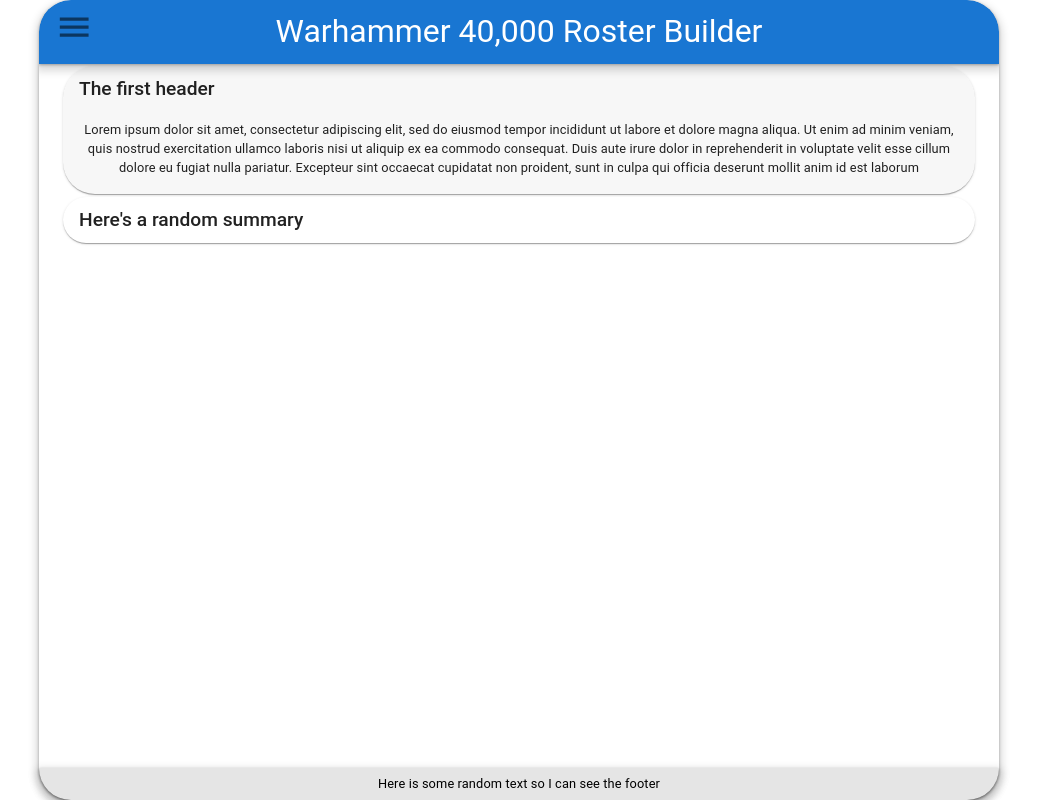
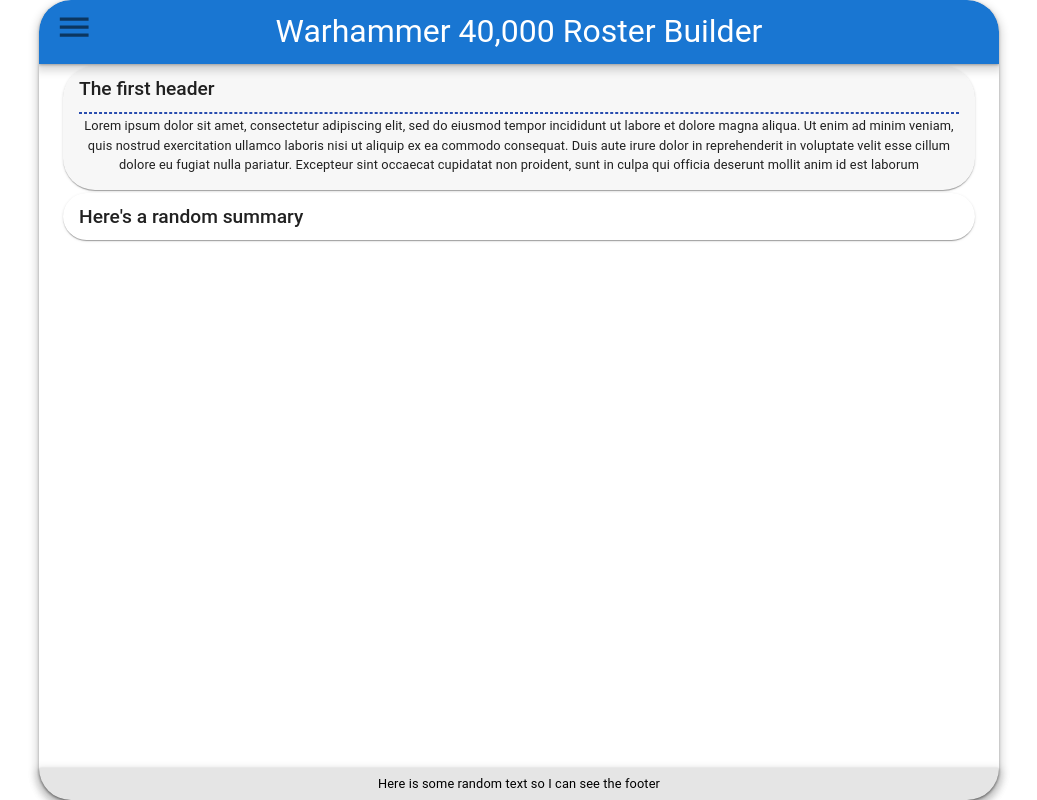
Before and after one commit to COftedahl/40K_Roster_Builder_Production, a React (Vite) app in the folder 40K_Roster_Builder/: page / in a window 1280 px wide. Both pictures are taken after a click on the button "The first header". Shown: the whole page, without its empty margins (121-1158 px from the left). Built offline with nearby package versions, Linux system fonts and the light colour scheme.

Commit message:
Added divider to collapsible cards

```diff
--- a/40K_Roster_Builder/src/components/CollapsibleCard/CollapsibleCard.css
+++ b/40K_Roster_Builder/src/components/CollapsibleCard/CollapsibleCard.css
@@ -60,3 +60,12 @@
 .Mui-expanded.CollapsibleCard  {
   background-color: rgba(0, 0, 0, 0.03);
 }
+
+.CollapsibleCardDetailsDivider {
+  border: 1px dashed rgba(6, 48, 163, 0.856) !important;
+  margin-bottom: 0.3vh !important;
+}
+
+.MuiAccordionDetails-root {
+  padding-top: 0px !important;
+}
--- a/40K_Roster_Builder/src/components/CollapsibleCard/CollapsibleCard.tsx
+++ b/40K_Roster_Builder/src/components/CollapsibleCard/CollapsibleCard.tsx
@@ -1,4 +1,4 @@
-import { Accordion, AccordionDetails, AccordionProps, AccordionSummary } from '@mui/material';
+import { Accordion, AccordionDetails, AccordionProps, AccordionSummary, Divider } from '@mui/material';
 import './CollapsibleCard.css';
 
 interface CollapsibleCardProps {
@@ -17,7 +17,7 @@
       <Accordion slotProps={{heading: {component: 'h6'}}} className="CollapsibleCard" {...props} sx={{'::before': {backgroundColor: "rgba(0,0,0, 0.0)"}}}
           expanded={expanded} onChange={onChange(boxName)}>
         <AccordionSummary>{summary}</AccordionSummary>
-        <AccordionDetails>{children}</AccordionDetails>
+        <AccordionDetails><Divider className="CollapsibleCardDetailsDivider"/>{children}</AccordionDetails>
       </Accordion>
     </>
   );
```
